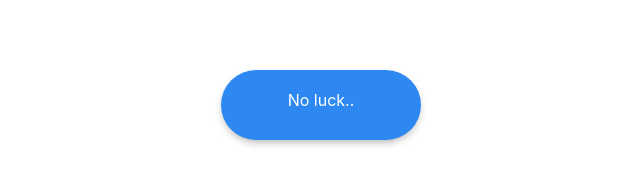
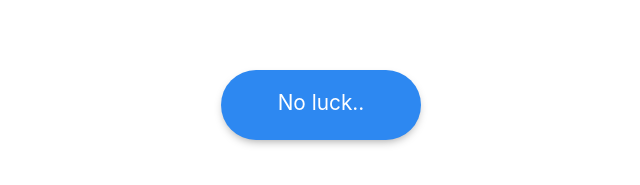
Before and after one commit to WordChained/spoTower-TBD---assignment, a React (Vite) app: page /quotes in a window 1280 px wide. Shown: the part 295-480 px from the top of the page, without its empty margins (319-959 px from the left). Built offline with nearby package versions, Linux system fonts and the light colour scheme.

Commit message:
added another navigate option for ease of use

```diff
--- a/src/views/Quotes/QuotesPage.jsx
+++ b/src/views/Quotes/QuotesPage.jsx
@@ -1,12 +1,13 @@
 import React, { useContext, useEffect, useState } from "react";
 import { Link } from "react-router-dom";
-import { useLocation } from "react-router";
+import { useLocation, useNavigate } from "react-router";
 import { QuotesList } from "../../components/quotes/quotes-list/QuotesList";
 // import { QuotesContext } from "../../store/contexts/quoteContext";
 import styles from "./QuotesPage.module.css";
 import { quotesData } from "../../assets/data/quotesData";
 const QuotesPage = () => {
   const { state } = useLocation();
+  const navigate = useNavigate();
   // const { quotesState } = useContext(QuotesContext);
   const [filteredQuotes, setFilteredQuotes] = useState([]);
   // const [filteredQuotes, setFilteredQuotes] = useState(quotesState.quotes);
@@ -40,7 +41,9 @@ const QuotesPage = () => {
       {!!filteredQuotes.length ? (
         <QuotesList quotes={filteredQuotes} />
       ) : (
-        <div className={styles.placeholder}>No luck..</div>
+        <div className={styles.placeholder} onClick={() => navigate("/")}>
+          No luck..
+        </div>
       )}
     </section>
   );
--- a/src/views/Quotes/QuotesPage.module.css
+++ b/src/views/Quotes/QuotesPage.module.css
@@ -24,4 +24,6 @@
   top: 50%;
   left: 50%;
   transform: translate(-50%, -50%);
+  cursor: pointer;
+  font-size: 1.3rem;
 }
```
